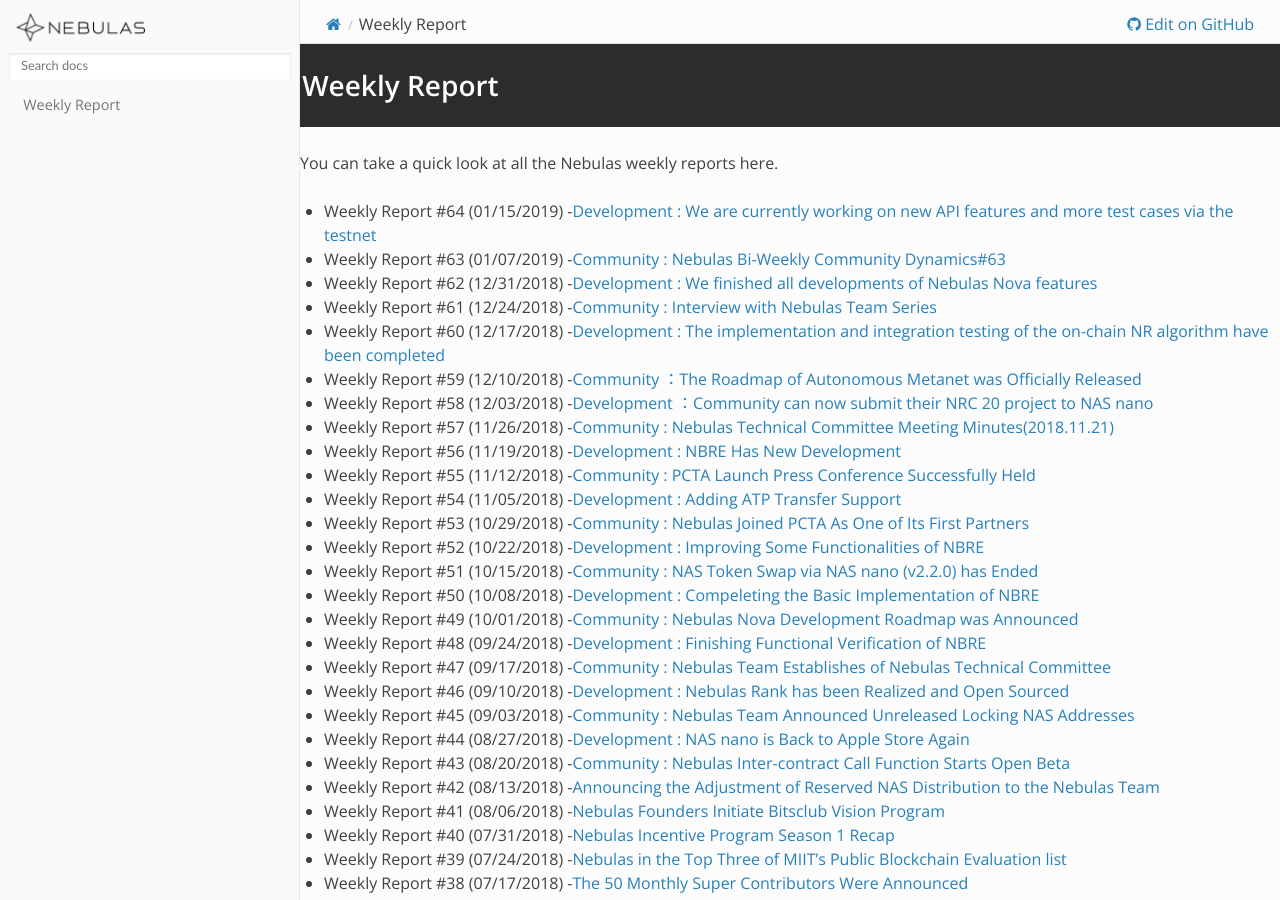
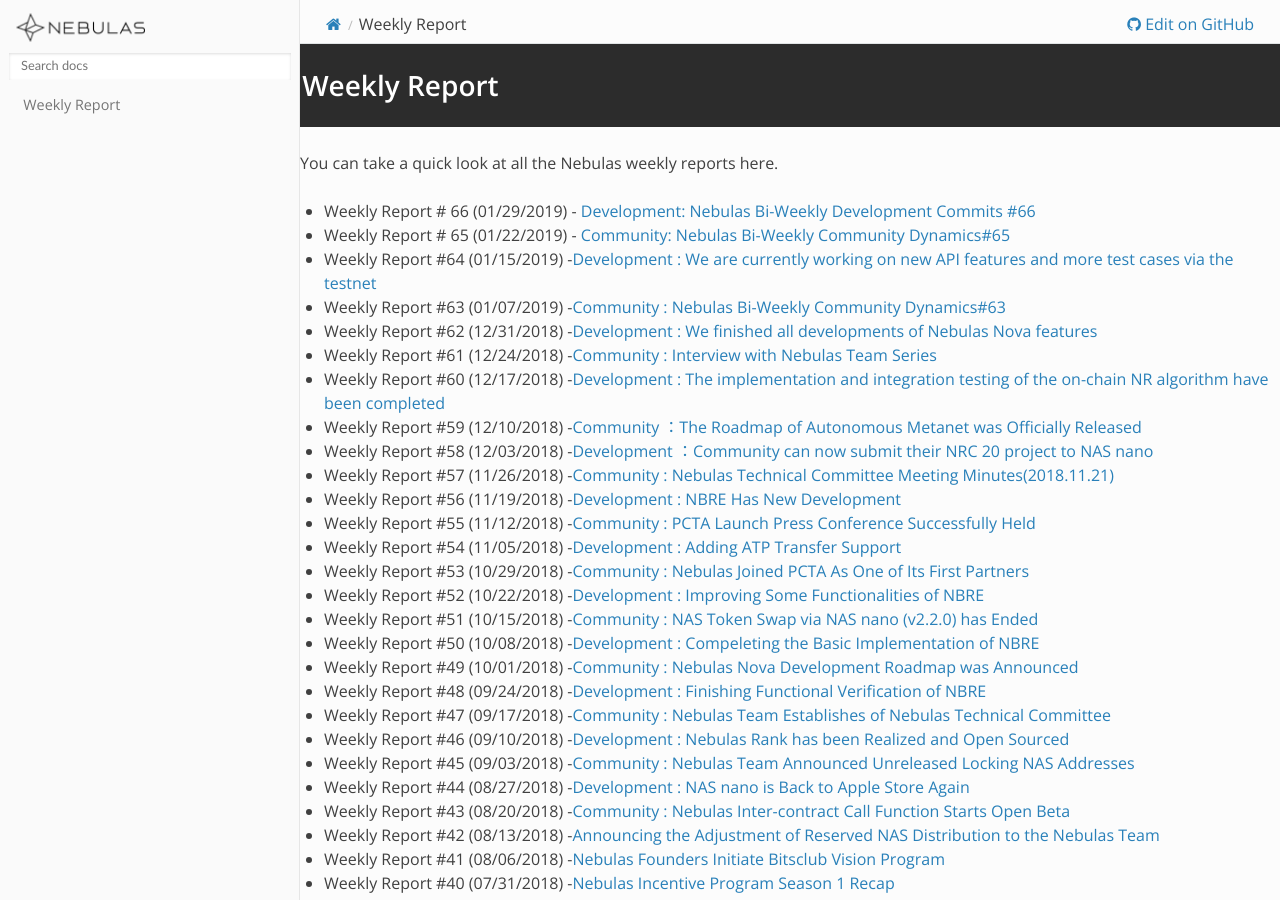
Before and after one commit to nebulasio/nebdocs, a Sphinx documentation site: the page built from docs/community/weekly-report.md, in a window 1280 px wide and 900 px high. Built offline with Sphinx 7.4.7 and the Read the Docs theme 2.0.0, drawn with Linux system fonts in a browser that asks for light colours; pages that are not in the unit, such as notebooks, are missing from menus.

Commit message:
Update weekly-report.md

```diff
--- a/docs/community/weekly-report.md
+++ b/docs/community/weekly-report.md
@@ -2,6 +2,8 @@
 
 You can take a quick look at all the Nebulas weekly reports here.
 
+- Weekly Report # 66 (01/29/2019) - [Development: Nebulas Bi-Weekly Development Commits #66](https://medium.com/nebulasio/nebulas-bi-weekly-development-commits-66-c681d87f5302)
+- Weekly Report # 65 (01/22/2019) - [Community: Nebulas Bi-Weekly Community Dynamics#65](https://medium.com/nebulasio/nebulas-bi-weekly-community-dynamics-65-53ae6210faae)
 - Weekly Report #64 (01/15/2019) -[Development : We are currently working on new API features and more test cases via the testnet](https://medium.com/nebulasio/nebulas-bi-weekly-development-commits-64-ff633d06833a)
 - Weekly Report #63 (01/07/2019) -[Community : Nebulas Bi-Weekly Community Dynamics#63](https://medium.com/p/63938b990745/edit)
 - Weekly Report #62 (12/31/2018) -[Development : We finished all developments of Nebulas Nova features](https://medium.com/nebulasio/nebulas-bi-weekly-development-commits-62-dbd919193806)
```
